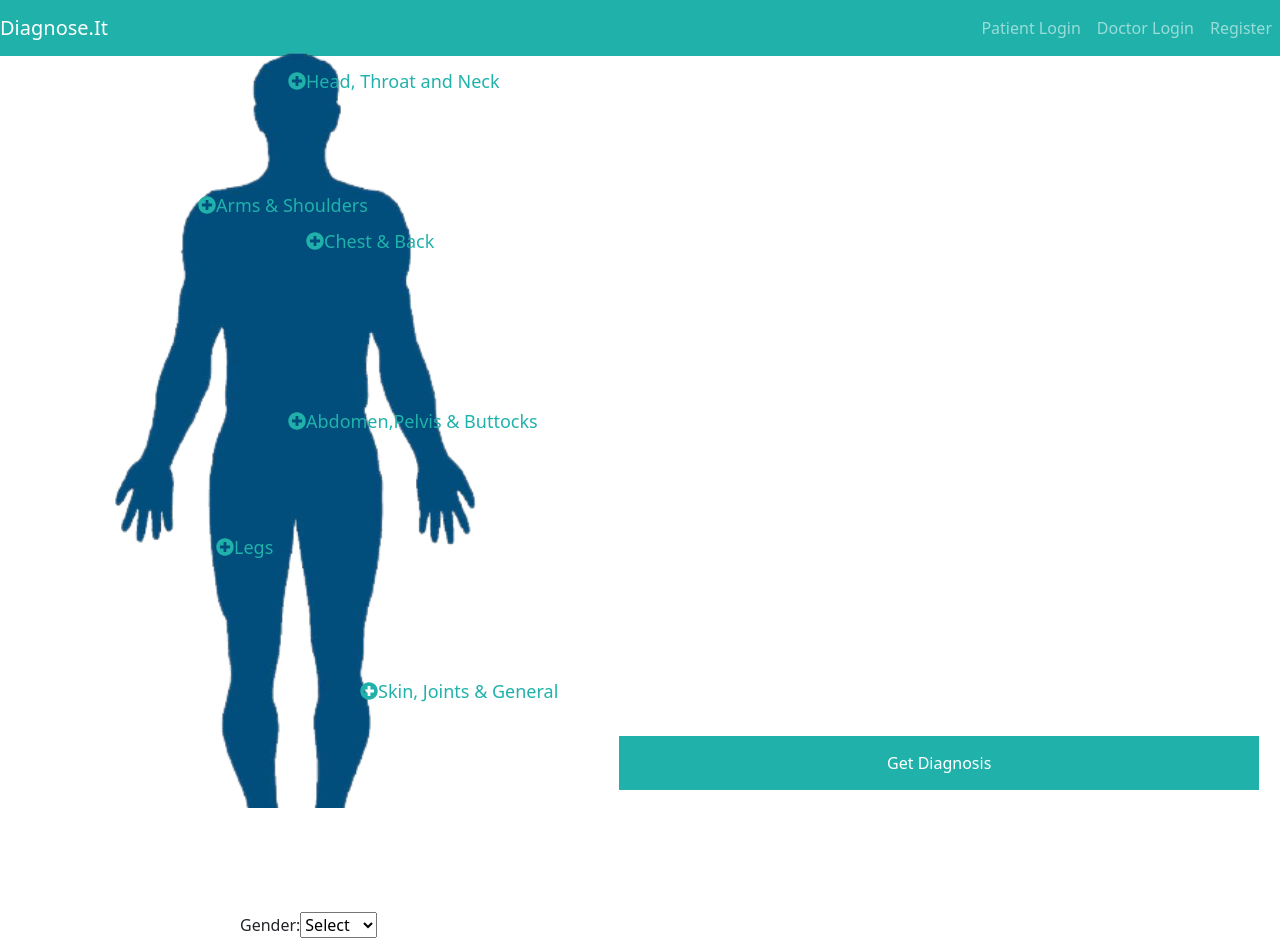
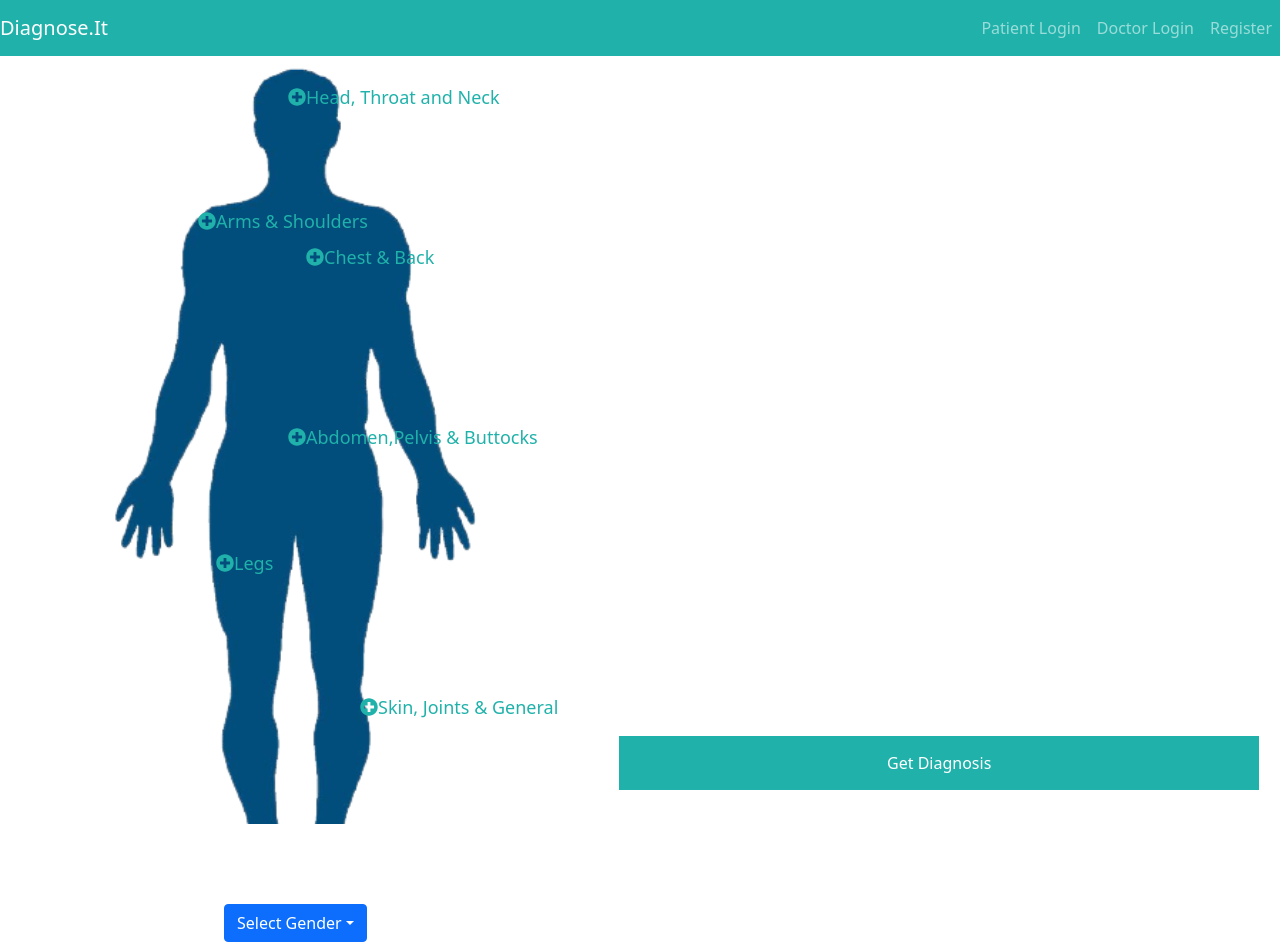
Before and after one commit to nvTwistt/final_project, a React (Create React App) app: page / in a window 1280 px wide. Before the commit the page ends 800 px from the top, so only its background shows below. Built offline with nearby package versions, Linux system fonts and the light colour scheme.

Commit message:
Added a bootstrap modal, and formatted dropdown

```diff
--- a/src/components/App.js
+++ b/src/components/App.js
@@ -13,8 +13,8 @@ export default function App(props) {
 
   return (
     <Router>
+      <NavigationBar />
       <div className="App">
-        <NavigationBar />
         <Route exact={true} path="/">
           <SymptomsPage />
         </Route>
--- a/src/components/symptoms/SymptomList.css
+++ b/src/components/symptoms/SymptomList.css
@@ -1,5 +1,5 @@
 .human-body-button {
-  margin-top: 3rem;
+  margin-top: 4rem;
   background-image: url("./human_body.png");
   background-repeat: no-repeat;
   background-size: 600px;
@@ -11,7 +11,7 @@
   z-index: 1;
   top: 0; /* Stay at the top */
   left: 0;
-  overflow-x:inherit; /* Disable horizontal scroll */
+  overflow-x:hidden; /* Disable horizontal scroll */
   padding-top: 20px;
 }
 
@@ -24,7 +24,6 @@
   overflow:hidden;
 
 }
-
 
 .add-symptom-button:hover {
 
--- a/src/components/symptoms/SymptomsPage.css
+++ b/src/components/symptoms/SymptomsPage.css
@@ -1,5 +1,5 @@
 .diagnosis-button {
-  background-color: rgba(32, 178, 170);
+  background-color: #20b2aa;
   border: none;
   color: white;
   padding-top: 15px;
@@ -22,6 +22,7 @@
 .gender-select {
 z-index: 999999;
 position: fixed;
-left: 15rem;
-top: 57rem;
+width: min-content;
+left: 14rem;
+top: 50rem;
 }
--- a/src/components/symptoms/SymptomsPage.js
+++ b/src/components/symptoms/SymptomsPage.js
@@ -2,12 +2,16 @@ import React, { useState } from "react";
 import SymptomList from "./SymptomList";
 import "./SymptomsPage.css";
 import { Link } from "react-router-dom";
+import {Dropdown, DropdownButton, Modal, Button } from "react-bootstrap";
 export default function SymptomsPage(props) {
   const [symptomList, setSymptomList] = useState([]);
   const [symptomID, setSymptomID] = useState([]);
-  const [gender, setGender]=useState(null)
+  const [gender, setGender] = useState(null);
+  const [show, setShow] = useState(false);
+  const handleClose = () => setShow(false);
   const editSymptoms = (index, bodyPart, subLocation, symptom) => {
     let newSymptomList = symptomList;
+
     if (bodyPart) {
       newSymptomList[index]["bodyPart"] = bodyPart;
     }
@@ -42,7 +46,7 @@ export default function SymptomsPage(props) {
       return true;
     }
 
-    if(!gender){
+    if (!gender) {
       return true;
     }
     //otherwise loop through array of object until null value is found. Otherwise return true
@@ -61,11 +65,10 @@ export default function SymptomsPage(props) {
     setSymptomList([...symptomList]);
   };
 
+  console.log("Gender", gender);
 
   return (
     <form className="symptom-form">
-
-
       <SymptomList
         editSymptoms={editSymptoms}
         symptomList={symptomList}
@@ -73,30 +76,49 @@ export default function SymptomsPage(props) {
         deleteFromSymptomsList={deleteFromSymptomsList}
         finalSymptomIDArray={finalSymptomIDArray}
       />
-         <div className="gender-select">
-         <label> Gender:
-        <select onChange={e =>setGender(e.target.value)}>
-        <option value={null} >Select</option>
-          <option value={"Male"} >Male</option>
-          <option value={"Female"}>Female</option>
-        </select>
-        </label>
-      </div>
+
+      <DropdownButton
+        title="Select Gender"
+        variant="primary"
+        className="gender-select"
+        onSelect={(e) => setGender(e)}
+      >
+        <Dropdown.Item eventKey={"Male"}>Male</Dropdown.Item>
+        <Dropdown.Item eventKey={"Female"}>Female</Dropdown.Item>
+      </DropdownButton>
+
       <Link
         onClick={(e) => {
           if (hasNullValues(symptomList)) {
             e.preventDefault();
-            alert("Ensure all fields in form have been selected");
+            setShow(true)
           }
         }}
         className="diagnosis-button"
         to={{
           pathname: "/diagnosis",
-          state: { symptoms: symptomList, diagnosis: symptomID, gender: gender },
+          state: {
+            symptoms: symptomList,
+            diagnosis: symptomID,
+            gender: gender,
+          },
         }}
       >
         Get Diagnosis
       </Link>
+
+      <Modal show={show} onHide={handleClose}>
+        <Modal.Header>
+          <Modal.Title>Missing Fields</Modal.Title>
+        </Modal.Header>
+        <Modal.Body>Ensure a gender has been selected, and each symptom card has been filled out completley!</Modal.Body>
+        <Modal.Footer>
+          <Button variant="primary" onClick={handleClose}>
+            Ok
+          </Button>
+        </Modal.Footer>
+      </Modal>
+
     </form>
   );
 }
```
